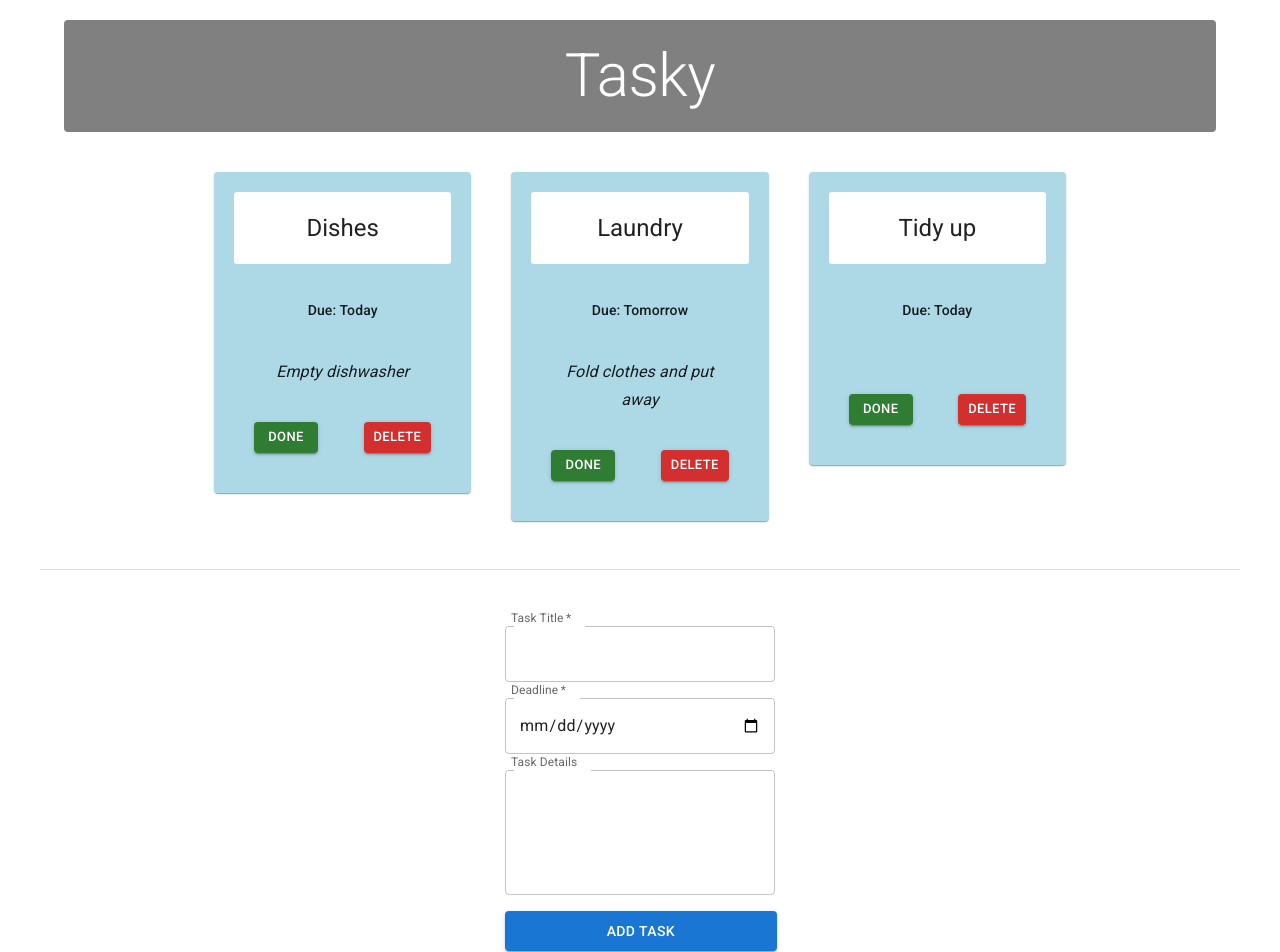
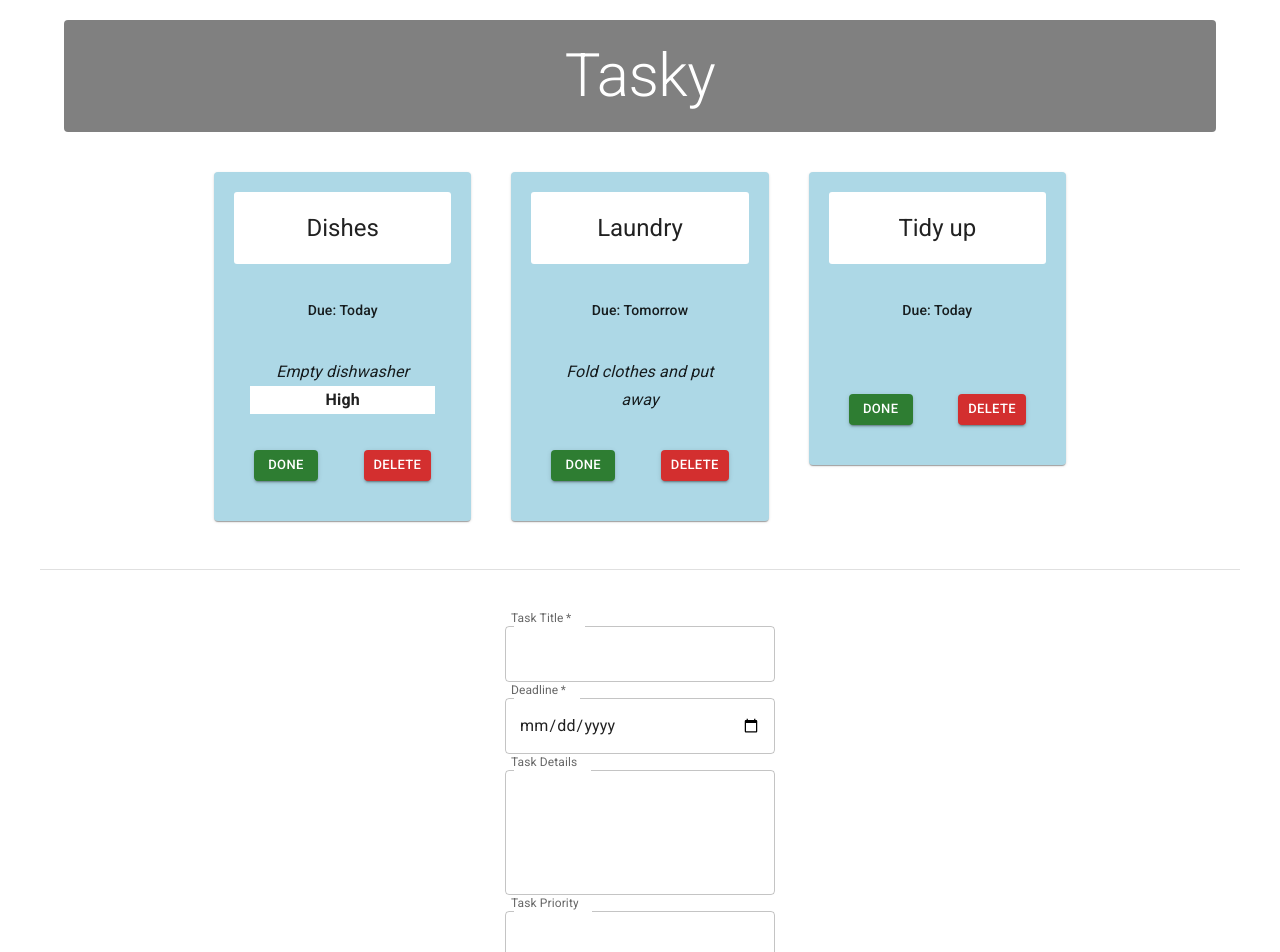
Before and after one commit to Murph908/react-basics-labs, a React (Create React App) app in the folder tasky/: page / in a window 1280 px wide. Shown: the top 952 px of the page. Built offline with nearby package versions, Linux system fonts and the light colour scheme.

Commit message:
Week 3 Exercises done

```diff
--- a/tasky/src/App.js
+++ b/tasky/src/App.js
@@ -11,7 +11,7 @@ import Grid from '@mui/material/Grid';
 function App() {
   const [ taskState, setTaskState ] = useState({
     tasks: [
-      { id: 1, title:"Dishes", description: "Empty dishwasher", deadline: "Today", done: false },
+      { id: 1, title:"Dishes", description: "Empty dishwasher", priority: "High", deadline: "Today", done: false },
       { id: 2, title: "Laundry", description: "Fold clothes and put away", deadline: "Tomorrow", done: false },
       { id: 3, title: "Tidy up", deadline: "Today", done: false}
     ]
@@ -33,6 +33,7 @@ function App() {
   const [ formState, setFormState ] = useState({
     title: "",
     description: "",
+    priority: "",
     deadline: ""
   });
 
@@ -45,6 +46,9 @@ function App() {
           break;
       case "description":
           form.description = event.target.value;
+          break;
+      case "priority":
+          form.priority = event.target.value;
           break;
       case "deadline":
           form.deadline = event.target.value;
@@ -100,6 +104,7 @@ function App() {
                 <Task
                 title={task.title}
                 description={task.description}
+                priority={task.priority}
                 deadline={task.deadline}
                 done={task.done}
                 key={task.id}
--- a/tasky/src/components/Form.js
+++ b/tasky/src/components/Form.js
@@ -45,6 +45,17 @@ const AddTaskForm = (props) => {
         onChange={(event) => props.change(event)}
       />
     </div>
+
+    <div>
+      <TextField
+        name="priority"
+        id="outlined-multiline-static"
+        label="Task Priority"
+        InputLabelProps={{ shrink: true }}
+        onChange={(event) => props.change(event)}
+      />
+    </div>
+
     <div>
       <Button
         type="submit"
--- a/tasky/src/components/Task.js
+++ b/tasky/src/components/Task.js
@@ -53,6 +53,16 @@ const Task = (props) => {
               >
                   {props.description}
               </Typography>
+
+              <Typography
+                  component="p"
+                  variant="subtitle1"
+                  align="center"
+                  sx={{ fontWeight: 'bold', backgroundColor: 'white'}}
+              >
+                  {props.priority}
+              </Typography>
+
           </CardContent>
           <CardActions sx={{justifyContent: 'space-between', padding: '20px'}}>
               <Button variant="contained" size="small" color="success" onClick={props.markDone}>
```
